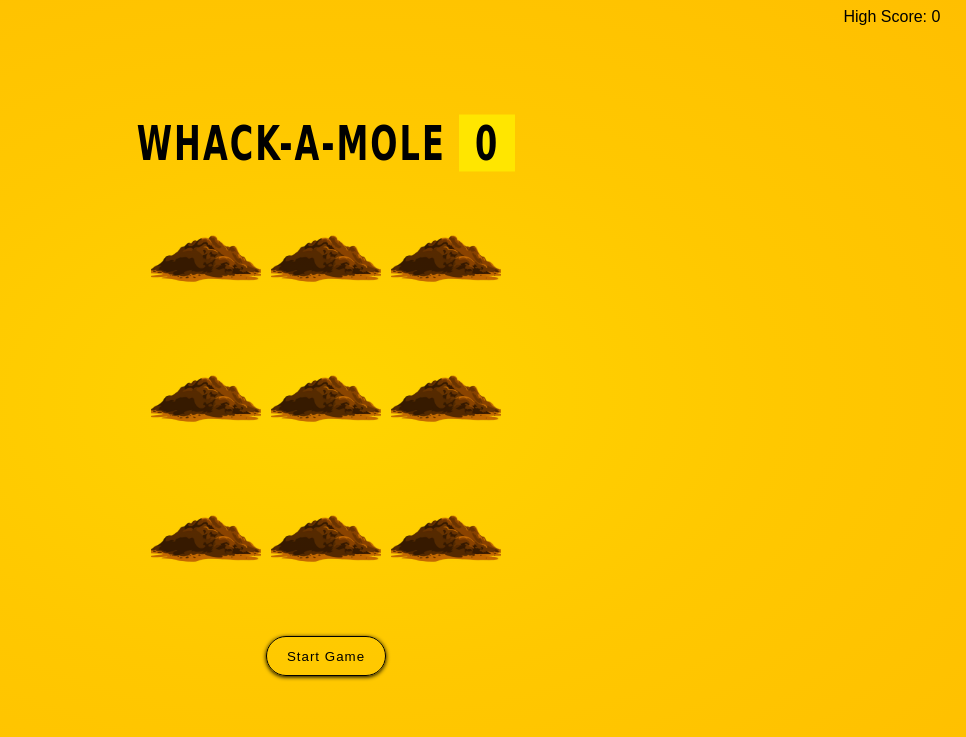
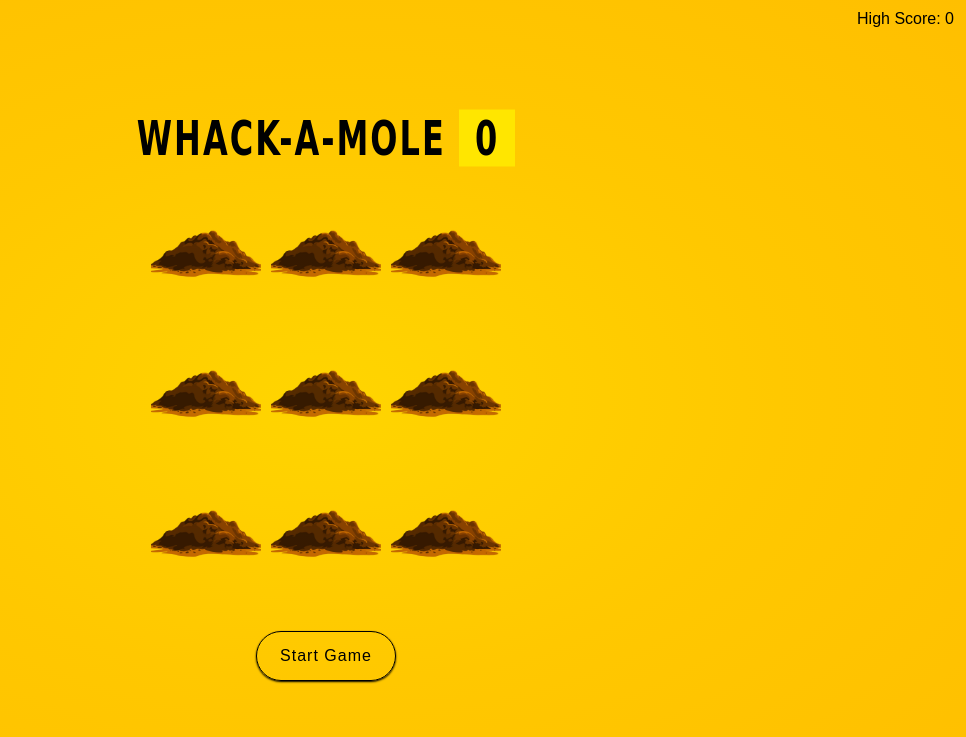
Before and after one commit to sakey01/whack-a-mole, a plain HTML site: page index.html in a window 1280 px wide. Shown: the whole page, without its empty margins (314-1280 px from the left). Drawn offline with Linux system fonts and the light colour scheme.

Commit message:
button change

```diff
--- a/styles.css
+++ b/styles.css
@@ -27,11 +27,15 @@ body {
   text-align: center;
 }
 
-#high-score {
+#high-score, #timer {
   position: absolute;
-  top: 1%;
-  right: 2%;
+  top: 10px;
+  right: 12px;
   font-family: Arial, Helvetica, sans-serif;
+}
+
+#timer {
+  left: 0;
 }
 
 h1 {
@@ -90,22 +94,21 @@ h1 span {
 
 button {
   cursor: pointer;
+  font-size: 1rem;
   background-color: transparent;
   padding: 0.5rem 1rem;
-  height: 40px;
-  width: 120px;
+  height: 50px;
+  width: 140px;
   border-radius: 2rem;
-  box-shadow: 0 1px 4px black;
+  box-shadow: 0 1px 2px black;
   margin-top: 2rem;
   letter-spacing: 1px;
   border: 1px solid black;
-  transition: all 0.1s ease-in-out;
-  will-change: transform;
-  backface-visibility: hidden;
+  transition: all 0.07s ease-in-out;
 }
 
-button:active {
-  transform: scale(1.01);
+button:hover {
+  box-shadow: 0 1px 4px black;;
 }
 
 .up .mole {
```
